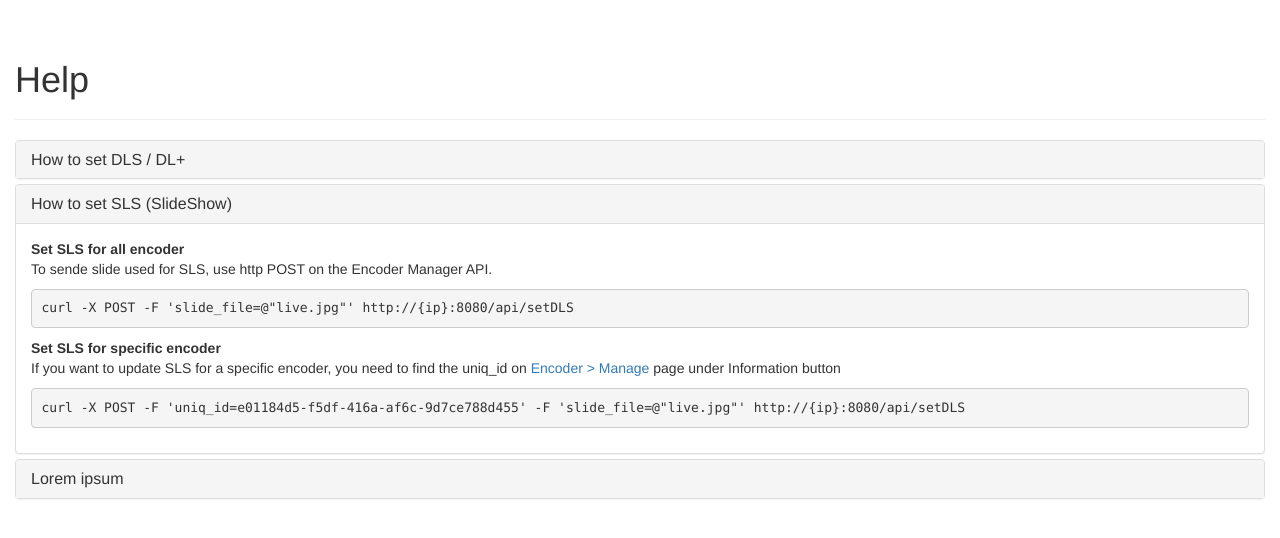
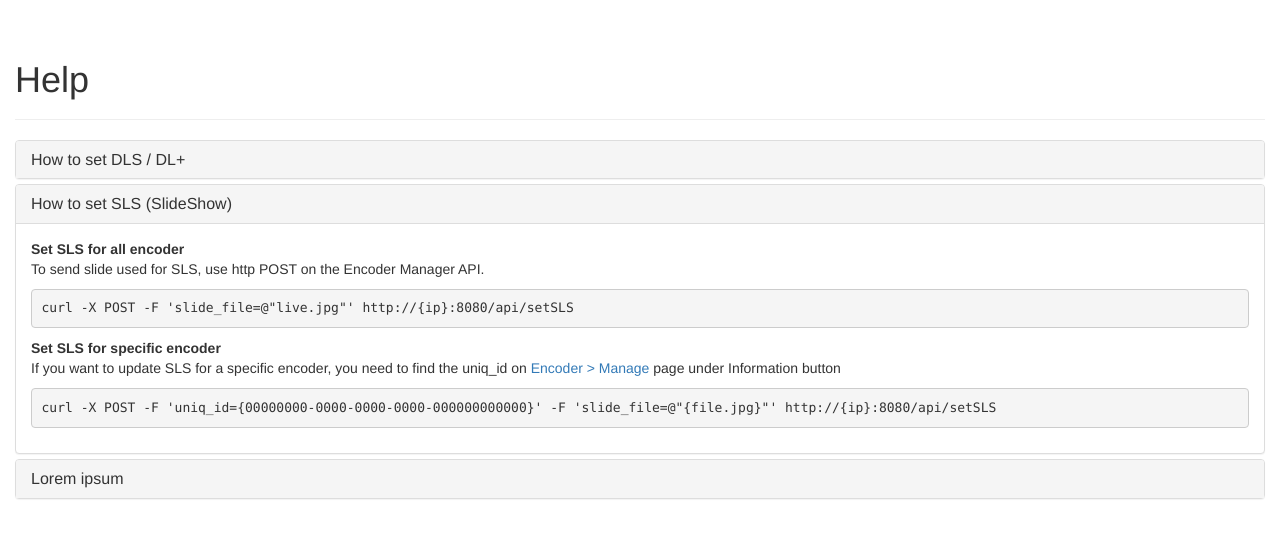
Before and after one commit to Opendigitalradio/ODR-EncoderManager, a Python web app: template templates/help.html in a window 1280 px wide, after a click on "How to set SLS (SlideShow)". Shown: the part 52-590 px from the top of the page. Run offline with Jinja, Linux system fonts and the light colour scheme; the template is opened without the code that fills it, so the values that code supplies are empty.

Commit message:
Update setSLS documentation

```diff
--- a/templates/help.html
+++ b/templates/help.html
@@ -74,12 +74,12 @@ along with ODR-EncoderManager.  If not, see <http://www.gnu.org/licenses/>.
                 <div id="collapse2" class="panel-collapse collapse">
                 <div class="panel-body">
                     <b>Set SLS for all encoder</b>
-                    <p>To sende slide used for SLS, use http POST on the Encoder Manager API.</p>
-                    <pre>curl -X POST -F 'slide_file=@"live.jpg"' http://{ip}:8080/api/setDLS</pre>
+                    <p>To send slide used for SLS, use http POST on the Encoder Manager API.</p>
+                    <pre>curl -X POST -F 'slide_file=@"live.jpg"' http://{ip}:8080/api/setSLS</pre>
 
                     <b>Set SLS for specific encoder</b>
                     <p>If you want to update SLS for a specific encoder, you need to find the uniq_id on <a href="/encodermanage">Encoder > Manage</a> page under Information button</p>
-                    <pre>curl -X POST -F 'uniq_id=e01184d5-f5df-416a-af6c-9d7ce788d455' -F 'slide_file=@"live.jpg"' http://{ip}:8080/api/setDLS</pre>
+                    <pre>curl -X POST -F 'uniq_id={00000000-0000-0000-0000-000000000000}' -F 'slide_file=@"{file.jpg}"' http://{ip}:8080/api/setSLS</pre>
                 </div>
                 </div>
             </div>
```
